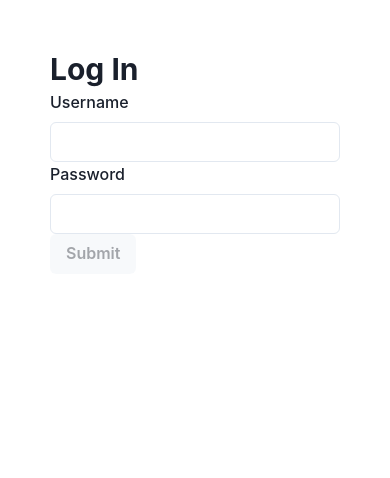
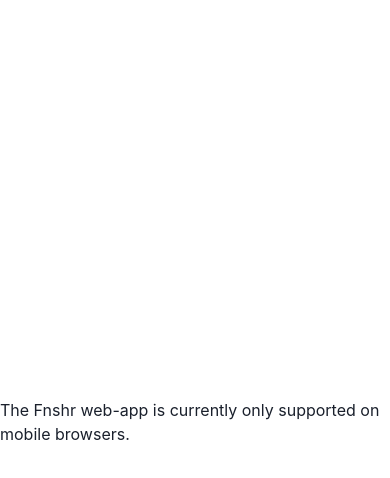
Before and after one commit to adidoesnt/fnshr-mvp, a Next.js app: page /login in a window 390 px wide. Shown: the top 478 px of the page. Built offline with nearby package versions, Linux system fonts and the light colour scheme.

Commit message:
only render app on mobile browsers

```diff
--- a/src/components/AuthForm.tsx
+++ b/src/components/AuthForm.tsx
@@ -13,7 +13,7 @@
   onSubmit: (username: string, password: string) => void;
 };
 
-export function AuthForm({ title, onSubmit }: AuthFormProps) {
+export default function AuthForm({ title, onSubmit }: AuthFormProps) {
   const [username, setUsername] = useState("");
   const [password, setPassword] = useState("");
 
--- a/src/pages/_app.tsx
+++ b/src/pages/_app.tsx
@@ -1,10 +1,35 @@
-import type { AppProps } from "next/app";
+import { useEffect, useState } from "react";
 import { ChakraProvider } from "@chakra-ui/react";
+import { AppProps } from "next/app";
 
 export default function App({ Component, pageProps }: AppProps) {
+  const [isMobile, setIsMobile] = useState(false);
+
+  useEffect(() => {
+    setIsMobile(
+      /Android|webOS|iPhone|iPad|iPod|BlackBerry|IEMobile|Opera Mini/i.test(
+        navigator.userAgent
+      )
+    );
+  }, []);
+
   return (
     <ChakraProvider>
-      <Component {...pageProps} />
+      {isMobile ? (
+        <Component {...pageProps} />
+      ) : (
+        <div
+          style={{
+            width: "100vw",
+            height: "100vh",
+            display: "flex",
+            justifyContent: "center",
+            alignItems: "center",
+          }}
+        >
+          The Fnshr web-app is currently only supported on mobile browsers.
+        </div>
+      )}
     </ChakraProvider>
   );
 }
--- a/src/pages/login.tsx
+++ b/src/pages/login.tsx
@@ -1,5 +1,5 @@
 import Head from "next/head";
-import { AuthForm } from "@/components/AuthForm";
+import AuthForm from "@/components/AuthForm";
 
 export default function LoginPage() {
   const onSubmit = (username: string, password: string) => {
--- a/src/pages/signup.tsx
+++ b/src/pages/signup.tsx
@@ -1,5 +1,5 @@
 import Head from "next/head";
-import { AuthForm } from "@/components/AuthForm";
+import AuthForm from "@/components/AuthForm";
 
 export default function SignupPage() {
   const onSubmit = (username: string, password: string) => {
```
